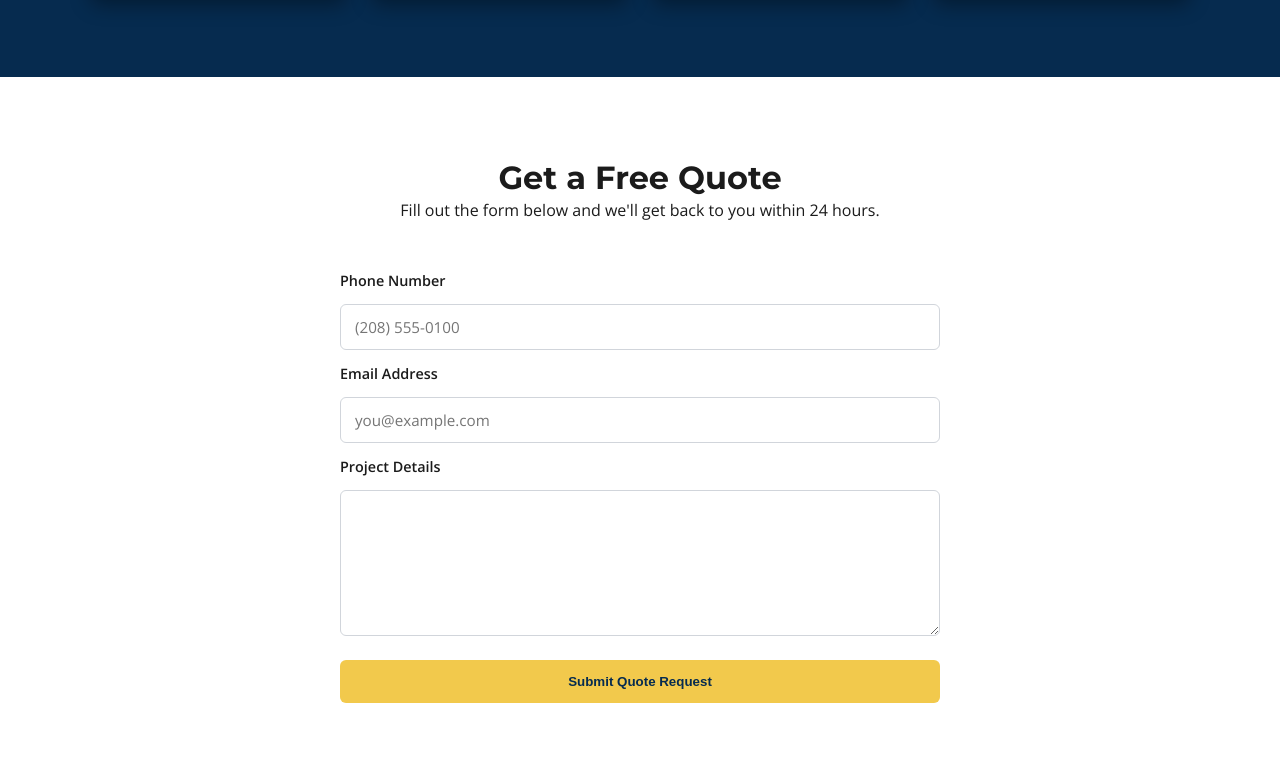
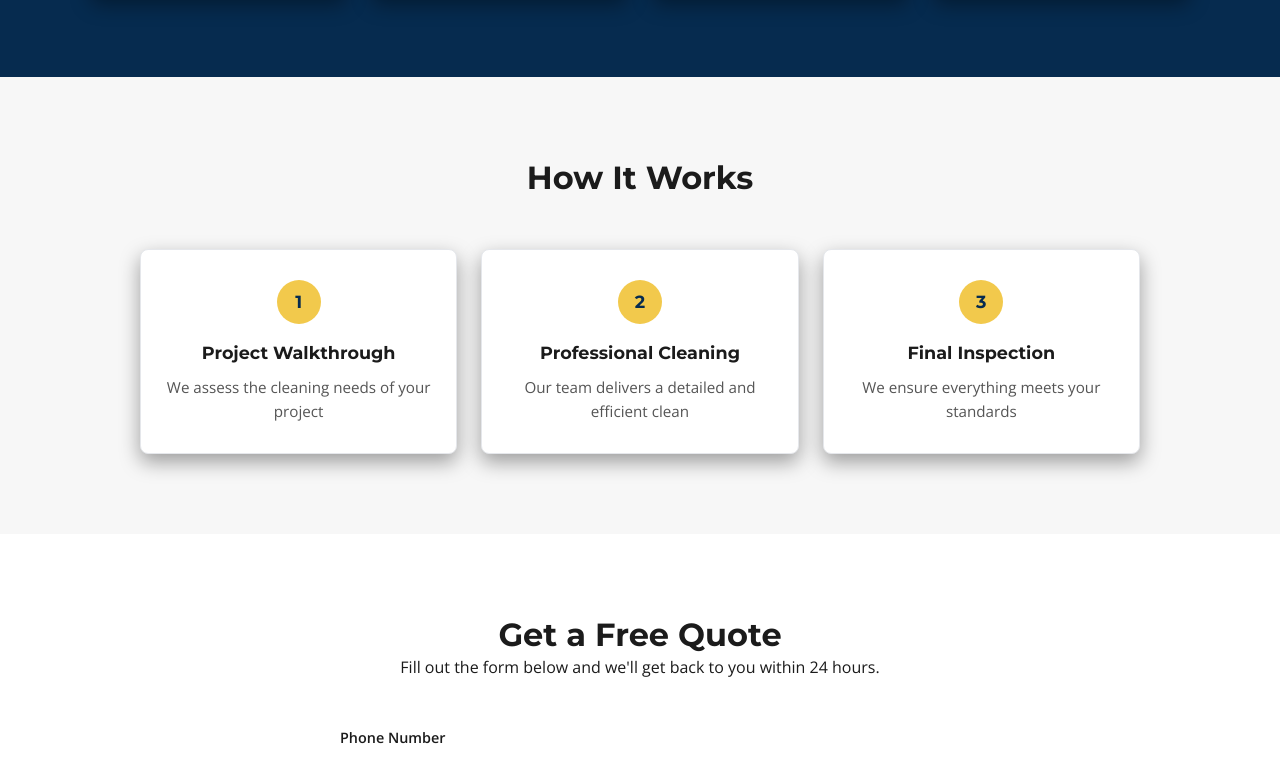
Before and after one commit to Hadtodoittoem/wdd130-king, a plain HTML site: page commercialcleaning.html in a window 1280 px wide. Shown: the part 3410-4168 px from the top of the page. Drawn offline with nearby package versions, Linux system fonts and the light colour scheme.

Commit message:
Update commercialcleaning.html

```diff
--- a/commercialcleaning.html
+++ b/commercialcleaning.html
@@ -194,6 +194,34 @@
 
     </section>
 
+    <section class="process">
+      <div class="section-head">
+        <h2>How It Works</h2>
+      </div>
+
+      <div class="process-grid">
+
+        <article class="process-card">
+          <span class="process-number">1</span>
+          <h3>Project Walkthrough</h3>
+          <p>We assess the cleaning needs of your project</p>
+        </article>
+
+        <article class="process-card">
+          <span class="process-number">2</span>
+          <h3>Professional Cleaning</h3>
+          <p>Our team delivers a detailed and efficient clean</p>
+        </article>
+
+        <article class="process-card">
+          <span class="process-number">3</span>
+          <h3>Final Inspection</h3>
+          <p>We ensure everything meets your standards</p>
+        </article>
+      </div>
+
+    </section>
+
     <section class="quote-section" id="quote">
       <div class="section-head">
         <h2>Get a Free Quote</h2>
```
